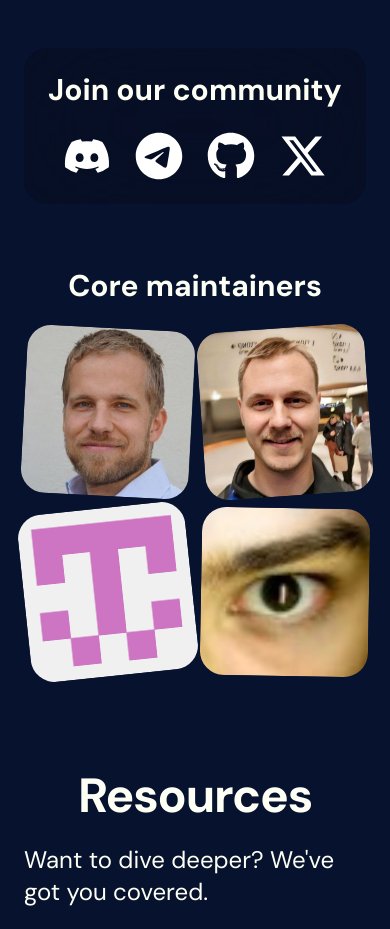
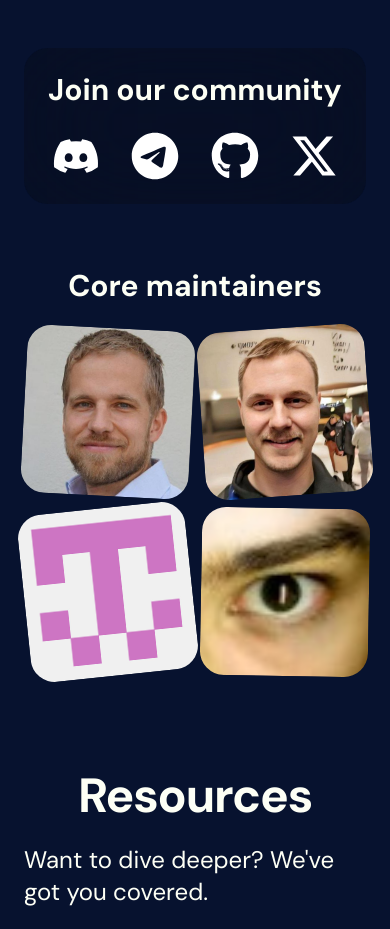
Before and after one commit to imalfect/neptune-website, a Next.js app: page / in a window 390 px wide. Shown: the part 7960-8889 px from the top of the page. Built offline with nearby package versions, Linux system fonts and the light colour scheme.

Commit message:
spread social icons evenly on mobile
thx milltay for reporting

```diff
--- a/src/sections/Contribute.tsx
+++ b/src/sections/Contribute.tsx
@@ -27,7 +27,7 @@ export default function Contribute() {
 
 					<div className="mt-auto flex w-full flex-col gap-6 rounded-3xl bg-neutral-950/25 p-6 backdrop-blur-3xl">
 						<p className="text-3xl font-bold">Join our community</p>
-						<div className="mx-auto grid grid-cols-4 gap-6 sm:gap-12">
+						<div className="grid grid-cols-4 gap-6 sm:mx-auto sm:gap-12">
 							<SocialLink
 								icon={<FaDiscord size={48} />}
 								href="https://discord.gg/e8gtNffG8R"
```
